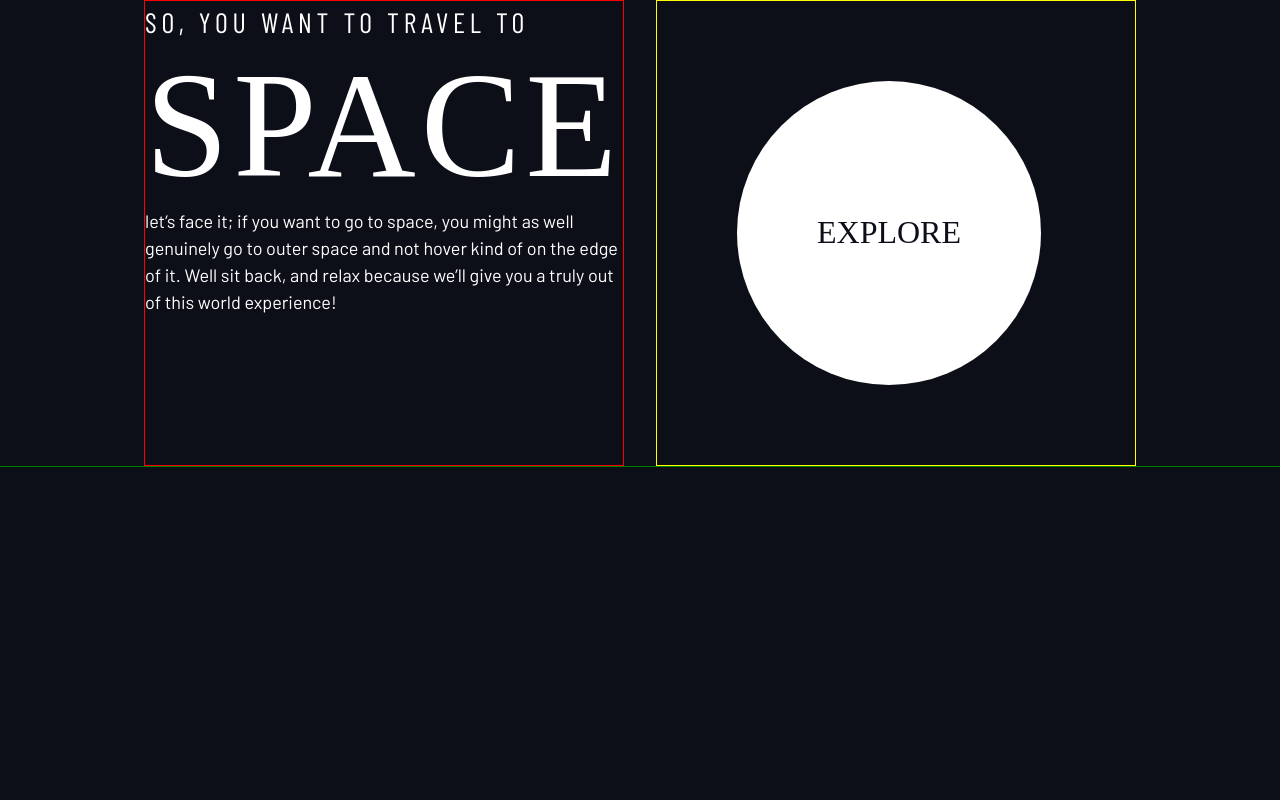
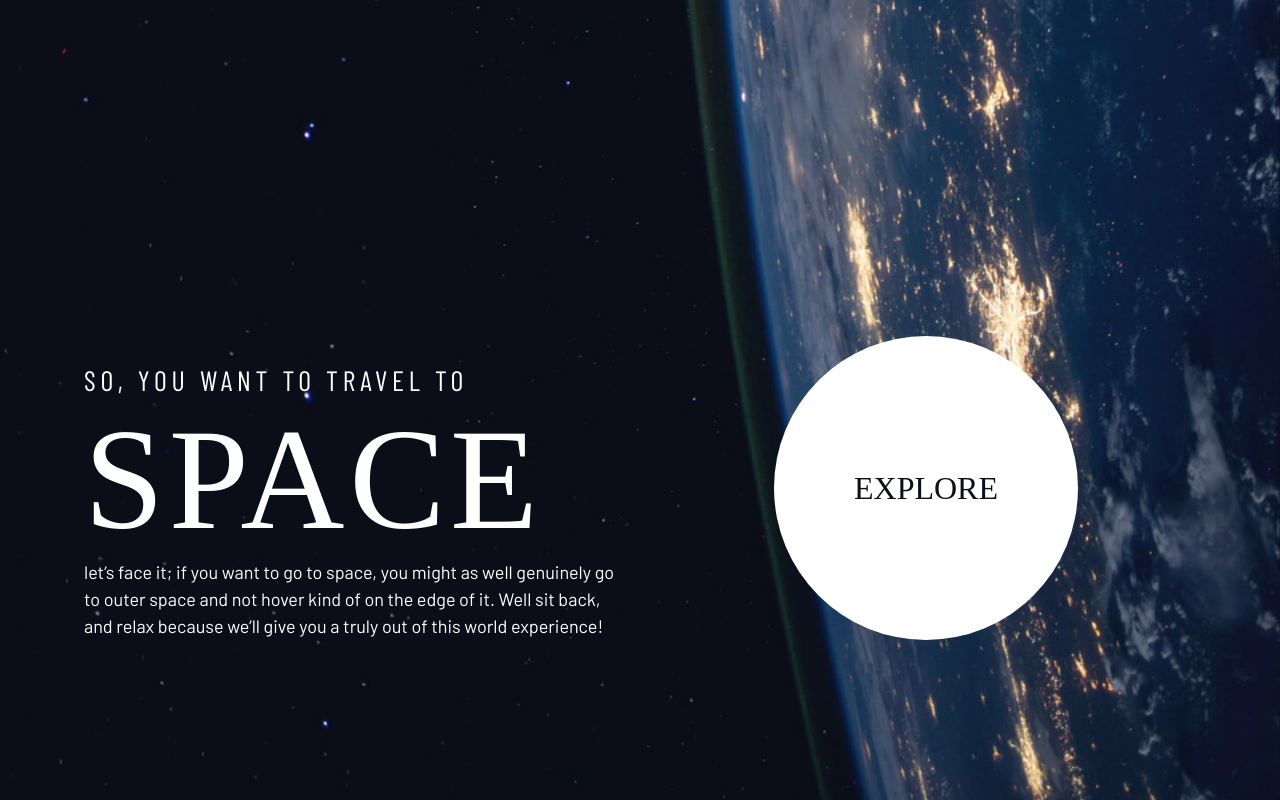
Before and after one commit to cruzrafaelx/space-travel, a React (Create React App) app: page / in a window 1280 px wide. Built offline with nearby package versions, Linux system fonts and the light colour scheme; a web font is replaced by a local one.

Commit message:
Refine media queries and add background picture to homepage

```diff
--- a/src/App.css
+++ b/src/App.css
@@ -7,7 +7,7 @@
   --clr-white: 0 0% 100%;
 
   /* font-sizes */
-  --fs-900: 9.375rem;
+  --fs-900: clamp(5rem, 10vw + 1rem, 9.375rem);
   --fs-800: 6.25rem;
   --fs-700: 3.5rem;
   --fs-600: 2rem;
@@ -21,6 +21,27 @@
   --ff-sans-cond: "Barlow Condensed", sans-serif;
   --ff-sans-normal: "Barlow", sans-serif;
 }
+
+/* min 560px */
+@media (min-width: 35em) {
+  :root {
+      --fs-800: 5rem;
+      --fs-700: 2.5rem;
+      --fs-600: 1.5rem;
+      --fs-400: 1rem;
+  }
+}
+
+/* min 720px */
+@media (min-width: 50em) {
+  :root {
+      --fs-800: 6.25rem;
+      --fs-700: 3.5rem;
+      --fs-600: 2rem;
+      --fs-400: 1.125rem;
+  }
+}
+
 
 
 
@@ -104,6 +125,10 @@ select {
   gap: var(--gap, 1rem);
 }
 
+.d-block{
+  display: block;
+}
+
 .container{
   padding-inline: 2em;
   margin-inline: auto;
@@ -114,26 +139,39 @@ select {
 .grid-container{
   outline: 1px solid green;
   display: grid;
-   /* gap: var(--column-gap, 6rem); */
+  place-items: center;
+  text-align: center;
+  padding-inline: 1rem;
 }
 
-@media (min-width: 45rem ){
+.grid-container > *{
+  max-width: 60ch;
+}
+
+
+
+@media (min-width: 50rem ){
   .grid-container{
-    grid-template-columns: minmax(2em, 1fr) repeat(2, minmax(0, 30rem)) minmax(2em, 1fr);
+    grid-template-columns: minmax(2em, 1fr) repeat(2, minmax(0, 40rem)) minmax(2em, 1fr);
     column-gap: var(--container-gap, 2rem);
+    text-align: left;
+  }
+
+  .grid-container--home{
+    padding-bottom: max(6rem, 20vh);
+    align-items: end;
   }
 
   .grid-container > *:first-child{
     grid-column: 2;
-    border: 1px solid red;
+
   }
 
   .grid-container > *:last-child{
     grid-column: 3;
-    border: 1px solid yellow;
+
   }
 }
-
 
 
 
@@ -240,7 +278,8 @@ select {
 .large-button{
   position: relative;
   z-index: 1;
-  margin: 5rem;
+  font-size: 2rem;
+  /* margin: 5rem; */
   padding: 0 5rem;
   aspect-ratio: 1;
   border-radius: 50%;
@@ -436,9 +475,28 @@ freedom with animation */
   border-bottom: .2rem solid hsl(var(--clr-white) / 1);
 } */
 
+
+/* PAGE SPECIFIC */
+
 /* HOMEPAGE */
 .homepage{
   min-height: 100vh;
   display: grid;
-  grid-template-rows: min-content 1fr;
+  grid-template-rows:  1fr;
+  background-image: url(./assets/home/background-home-mobile.jpg);
+  background-size: cover;
 }
+
+@media (min-width: 35em){
+  .homepage{
+    background-image: url(./assets/home/background-home-tablet.jpg);
+    background-size: cover;
+  }
+}
+
+@media (min-width: 50em){
+  .homepage{
+    background-image: url(./assets/home/background-home-desktop.jpg);
+    background-size: cover;
+  }
+}
--- a/src/pages/Homepage/Homepage.js
+++ b/src/pages/Homepage/Homepage.js
@@ -18,13 +18,13 @@ function Homepage() {
           </nav>
         </header> */}
 
-        <div className='lower-homepage grid-container'>
+        <div className='grid-container grid-container--home'>
           <div>
-            <h1 className='fs-500 uppercase ff-sans-cond letter-spacing-1'>So, you want to travel to <span className='fs-900 ff-serif'>space</span></h1>
+            <h1 className='fs-500 uppercase ff-sans-cond letter-spacing-1'>So, you want to travel to <span className='d-block fs-900 ff-serif'>space</span></h1>
             <p>let’s face it; if you want to go to space, you might as well genuinely go to outer space and not hover kind of on the edge of it. Well sit back, and relax because we’ll give you a truly out of this world experience! </p>
           </div>
           <div>
-            <button className="large-button bg-white text-dark fs-600 ff-serif uppercase">explore</button>
+            <button className="large-button bg-white text-dark ff-serif uppercase">explore</button>
           </div>
         </div>
     </section>
```
